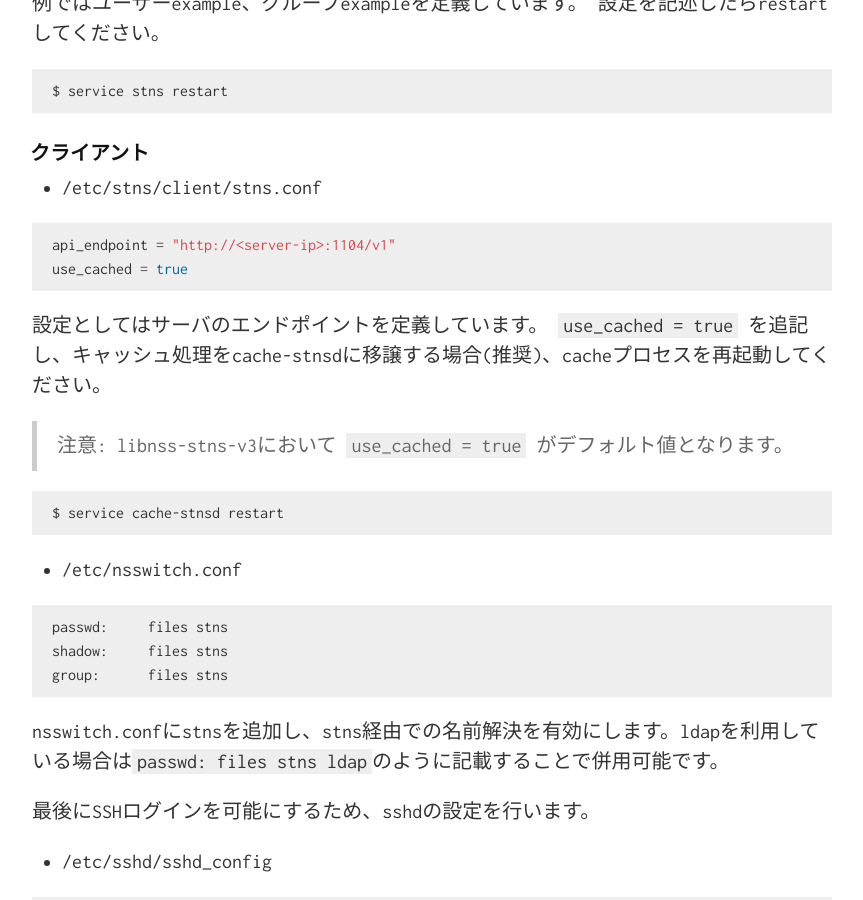
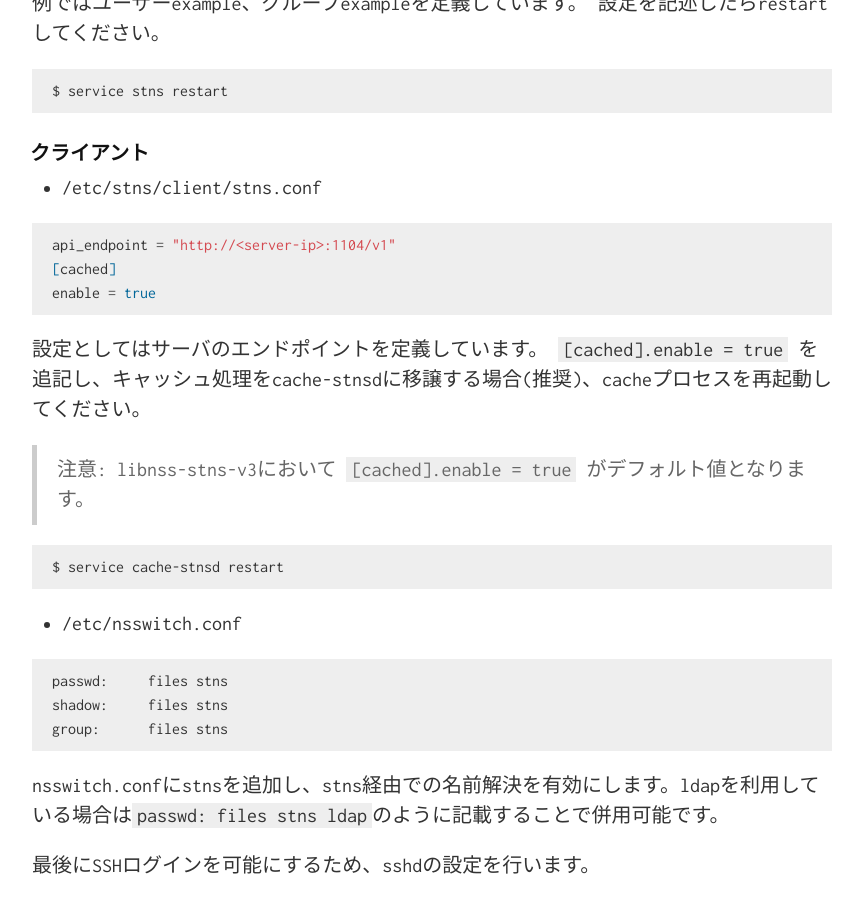
Before and after one commit to STNS/stns.github.io, a Jekyll site: the page built from install.ja.md, in a window 1280 px wide and 900 px high, scrolled down 1351 px. Shown: the whole window, without its empty margins (208-1071 px from the left). Built offline with Jekyll 4.4.1, drawn with Linux system fonts in a browser that asks for light colours; our own code applies the rules of GitHub Pages for plain Markdown files.

Commit message:
add cached directive

````diff
--- a/install.ja.md
+++ b/install.ja.md
@@ -60,13 +60,14 @@ $ service stns restart
 
 ```toml
 api_endpoint = "http://<server-ip>:1104/v1"
-use_cached = true
+[cached]
+enable = true
 ```
 
 設定としてはサーバのエンドポイントを定義しています。
-`use_cached = true` を追記し、キャッシュ処理をcache-stnsdに移譲する場合(推奨)、cacheプロセスを再起動してください。
+`[cached].enable = true` を追記し、キャッシュ処理をcache-stnsdに移譲する場合(推奨)、cacheプロセスを再起動してください。
 
-> 注意: libnss-stns-v3において `use_cached = true` がデフォルト値となります。
+> 注意: libnss-stns-v3において `[cached].enable = true` がデフォルト値となります。
 
 ```
 $ service cache-stnsd restart
````
Also changed, not shown: configuration.en.md (+6 -0 lines), install.en.md (+4 -3 lines).
